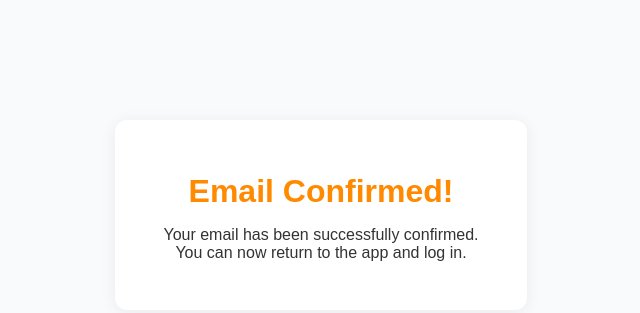
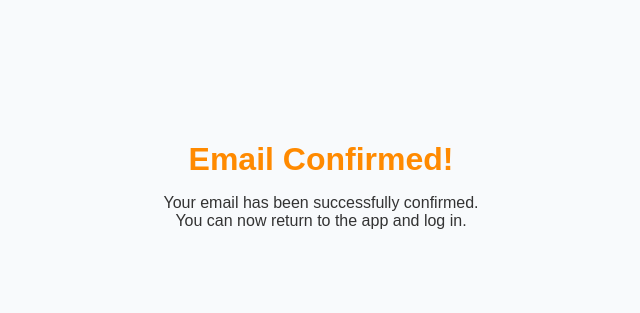
Before and after one commit to nicopc7/email-confirmatio-page, a plain HTML site: page index.html in a window 1280 px wide. Shown: the part 40-353 px from the top of the page, without its empty margins (319-959 px from the left). Drawn offline with Linux system fonts and the light colour scheme.

Commit message:
Update index.html
Removed white background

```diff
--- a/index.html
+++ b/index.html
@@ -5,7 +5,7 @@
     <meta name="viewport" content="width=device-width, initial-scale=1" />
     <style>
       body { font-family: sans-serif; text-align: center; margin-top: 20vh; background: #f8fafc; }
-      .container { background: white; display: inline-block; padding: 2em 3em; border-radius: 12px; box-shadow: 0 2px 16px #0001; }
+      .container { display: inline-block; }
       h1 { color: #FF8A00; font-size: 2rem; font-weight: 600; margin-bottom: 0.5em; }
       p { color: #333; }
     </style>
```
